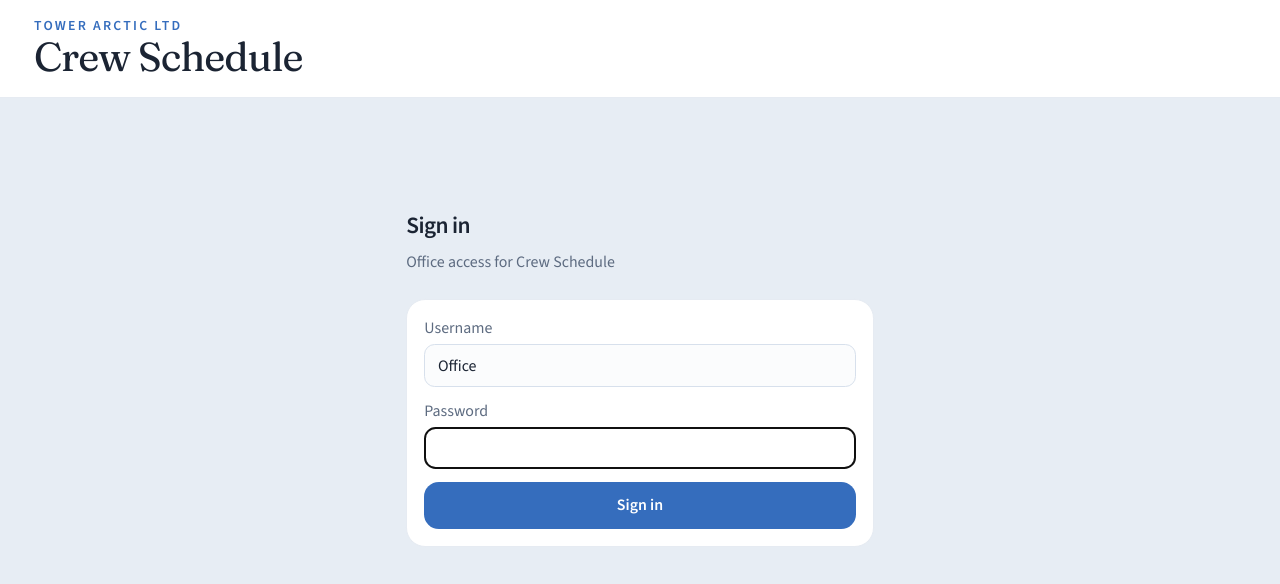
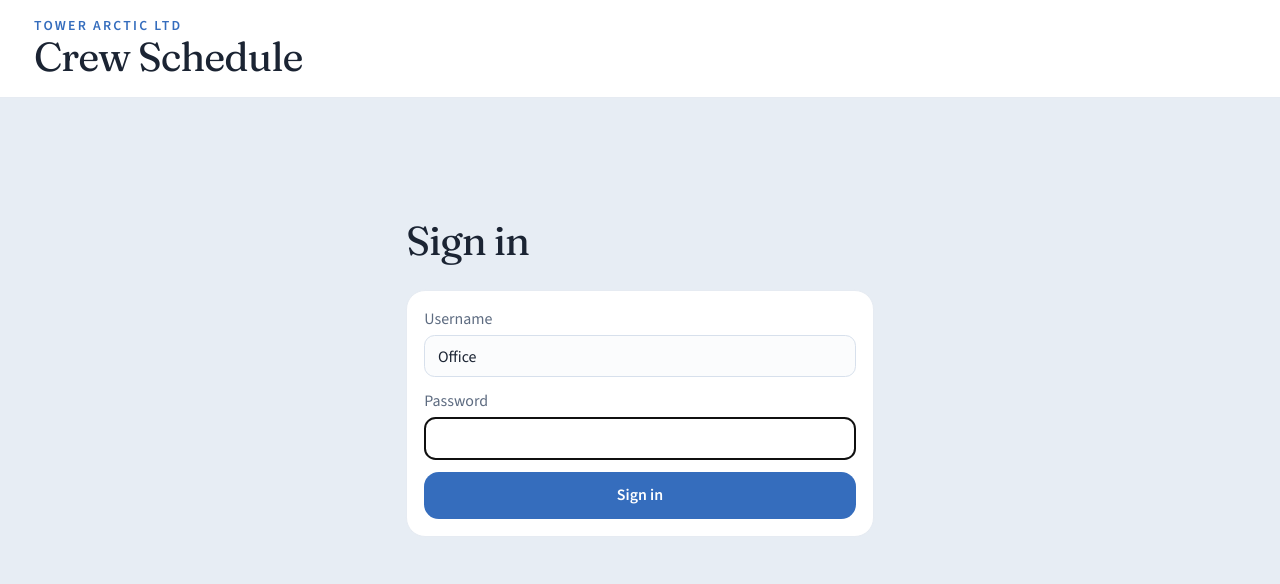
Before and after one commit to TowerGroup-dev/crew-logistics, a Next.js app: page /sign-in in a window 1280 px wide. Shown: the top 584 px of the page. Built offline with nearby package versions, Linux system fonts and the light colour scheme; no server answers.

Commit message:
Simplify sign-in heading to match Crew Schedule branding.
Co-authored-by: Cursor <cursoragent@cursor.com>

```diff
--- a/src/app/sign-in/page.tsx
+++ b/src/app/sign-in/page.tsx
@@ -39,10 +39,7 @@ function SignInForm() {
 
   return (
     <div className="mx-auto flex min-h-[70vh] w-full max-w-md flex-col justify-center gap-6 px-1 py-10">
-      <div>
-        <h1 className="text-xl font-semibold tracking-tight">Sign in</h1>
-        <p className="mt-2 text-sm text-muted-foreground">Office access for Crew Schedule</p>
-      </div>
+      <h1 className="font-heading text-3xl tracking-tight sm:text-4xl">Sign in</h1>
 
       <form onSubmit={onSubmit} className="space-y-3 rounded-2xl border border-border bg-card p-4">
         <label className="grid gap-1 text-sm">
```
